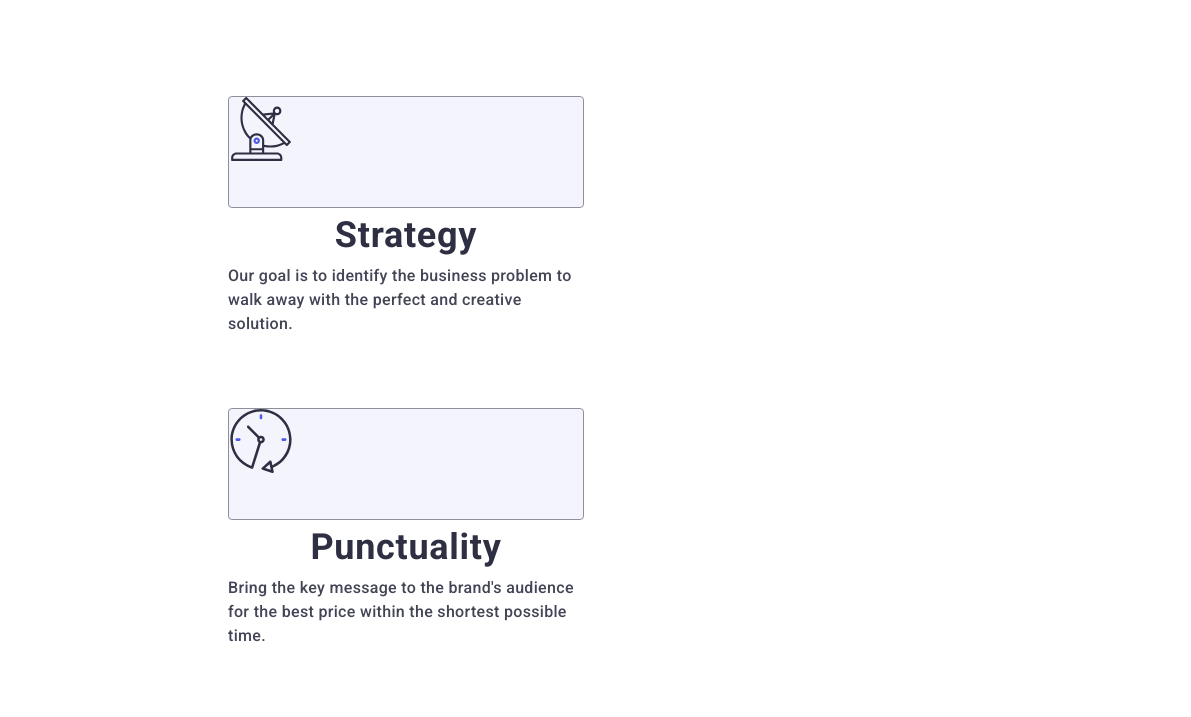
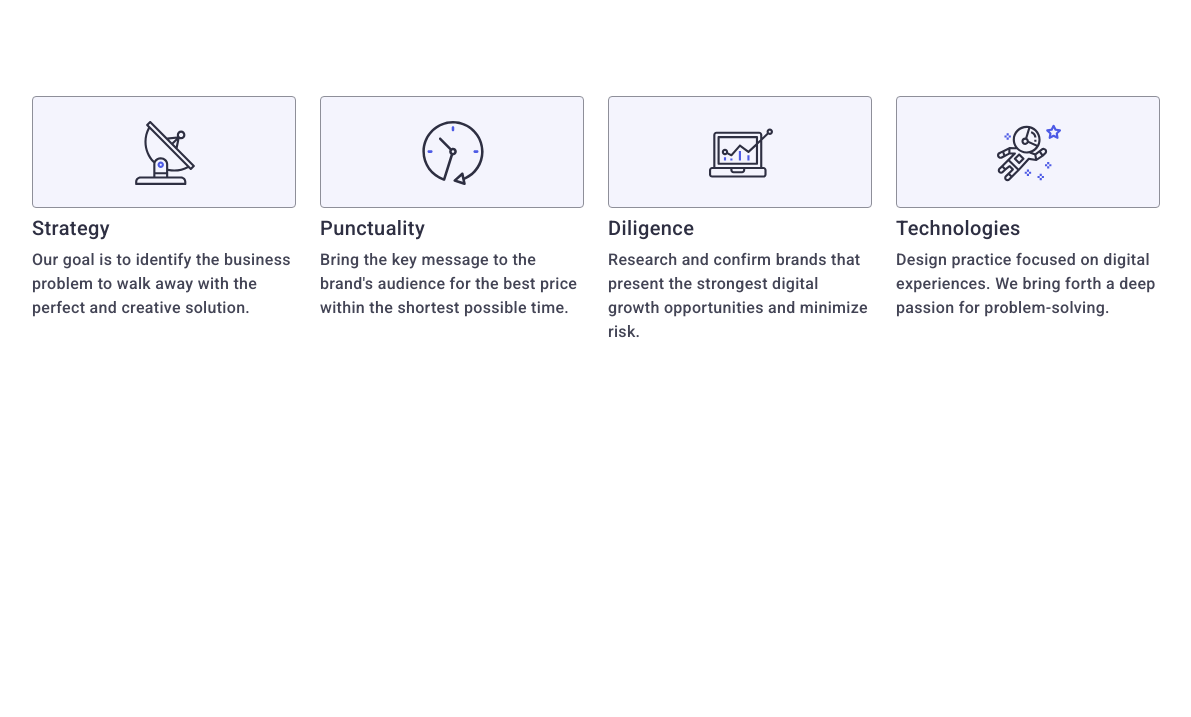
Before and after one commit to Makukhinanataliia/goit-markup-hw-06, a plain HTML site: page index.html in a window 1536 px wide. Shown: the top 717 px of the page, without its empty margins (172-1363 px from the left). Drawn offline with nearby package versions, Linux system fonts and the light colour scheme.

Commit message:
SECTION-2-OUR STRENGTH finish

```diff
--- a/css/styles.css
+++ b/css/styles.css
@@ -41,8 +41,7 @@ button {
 
 .container {
   max-width: 320px;
-  padding-left: 16px;
-  padding-right: 16px;
+  padding:0 16px;
   margin: 0 auto;
 }
 
@@ -232,17 +231,12 @@ button {
 }
 
 .strength-item {
-  /* width:calc((100% - 72px) / 4); */
   width: 100%;
 }
 
 .strength-subtitle {
-  /* font-size:20px; */
   font-size: 36px;
   color: #2e2f42;
-  /* font-weight:500; */
-  /* line-height:1.2;
-padding-bottom:8px; */
   line-height: 1.11;
   letter-spacing: 0.02em;
   margin-bottom: 8px;
@@ -836,28 +830,40 @@ padding-bottom:8px; */
     max-width: 768px;
     display: flex;
     flex-direction: column;
-align-items: flex-start;
 
   }
   .strength-list {
-    gab: 24px;
+    gap: 24px;
     width: 100%;
 
   }
   .strength-item {
     width: calc((100% - 24px) / 2);
   }
+
+.strength-subtitle {
+text-align: start;
 }
+}
+@media screen and (min-width: 1440px) {
+.container{
+padding:0 156px;
+max-width:1440px;
+}
+
+.strength-item {
+  width:calc((100% - 72px) / 4);
+}
+
 .strength-subtitle {
-  /*   display: flex;
-  align-items: flex-start; */
+  font-size:20px;
+  font-weight:500;
+  line-height:1.2;
+
 }
-@media screen and (min-width: 1140px) {
-  .wrapper-strength-icon {
+.wrapper-strength-icon {
     display: block;
-    justify-content: center;
-    align-items: center;
-    height: 112px;
+    padding: 24px 100px;
     background-color: #f4f4fd;
     border-radius: 4px;
     margin-bottom: 8px;
```
